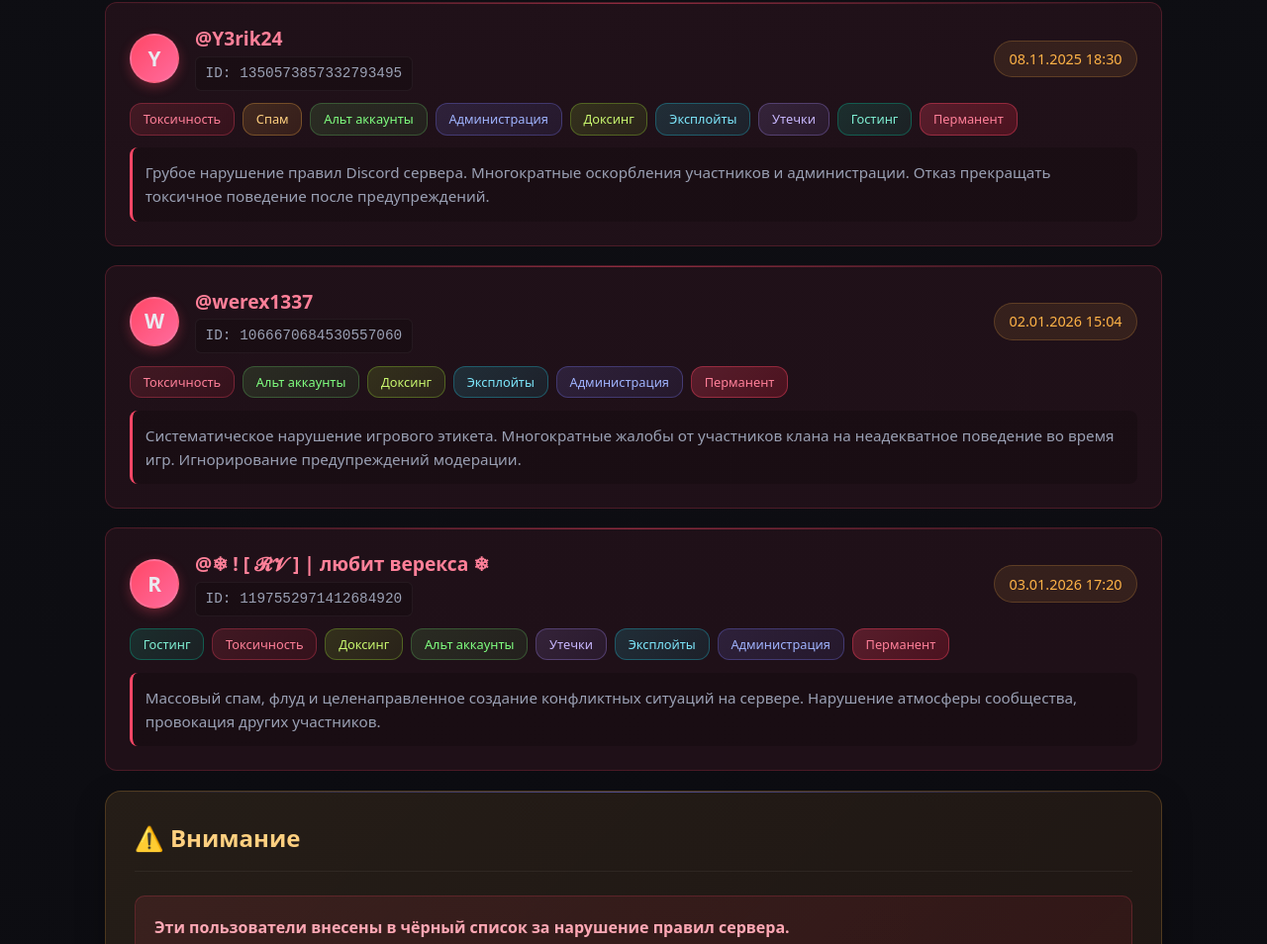
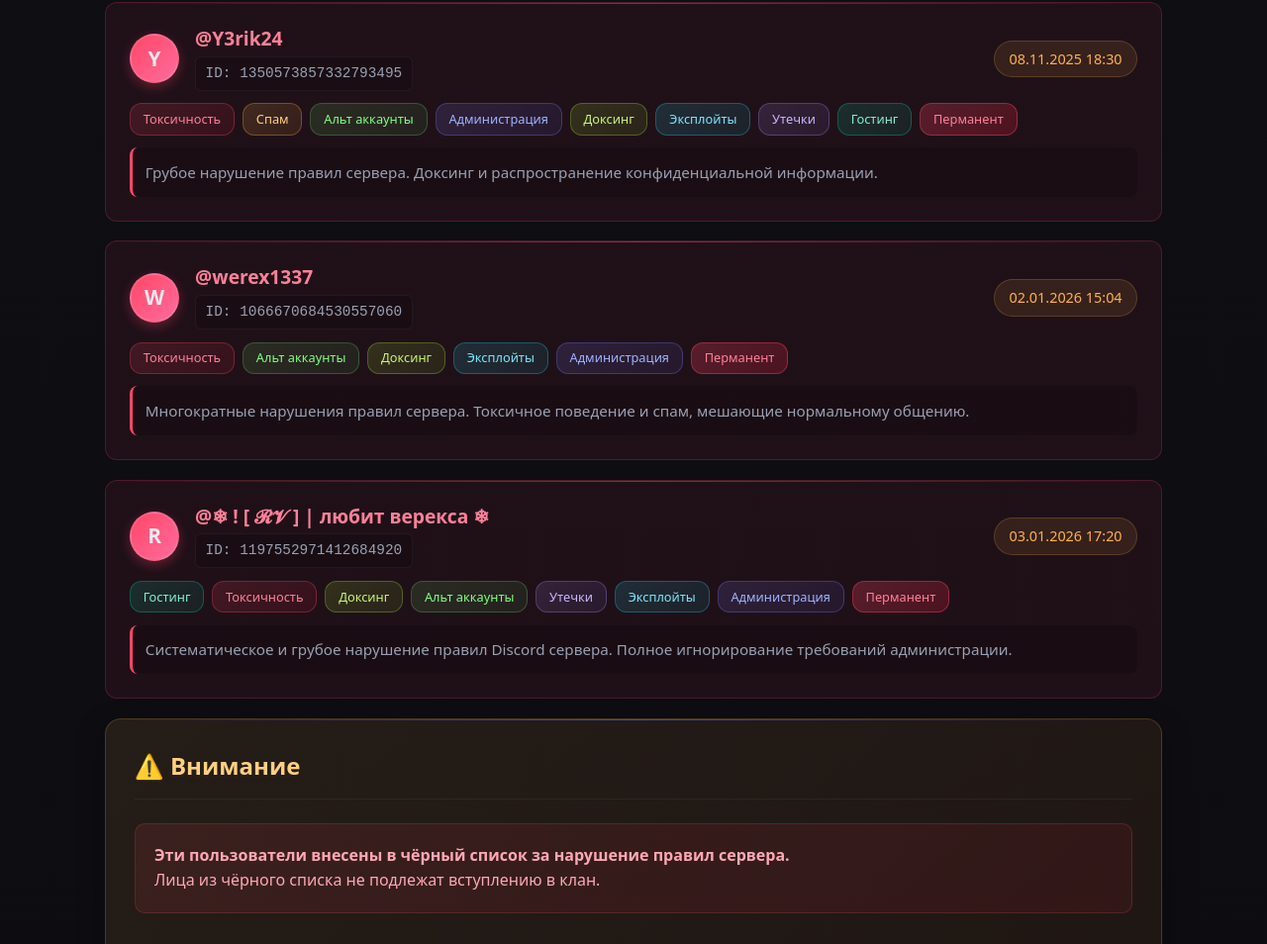
Before and after one commit to nazzy3320/Requiem, a plain HTML site: page blacklist.html in a window 1280 px wide. Shown: the part 970-1924 px from the top of the page at 99% size. Drawn offline with Linux system fonts and the light colour scheme.

Commit message:
Update blacklist.html

```diff
--- a/blacklist.html
+++ b/blacklist.html
@@ -912,7 +912,7 @@
         </div>
 
         <div class="ban-reason">
-          Грубое нарушение правил Discord сервера. Многократные оскорбления участников и администрации. Отказ прекращать токсичное поведение после предупреждений.
+          Грубое нарушение правил сервера. Доксинг и распространение конфиденциальной информации.
         </div>
       </div>
 
@@ -937,7 +937,7 @@
         </div>
 
         <div class="ban-reason">
-          Систематическое нарушение игрового этикета. Многократные жалобы от участников клана на неадекватное поведение во время игр. Игнорирование предупреждений модерации.
+          Многократные нарушения правил сервера. Токсичное поведение и спам, мешающие нормальному общению.
         </div>
       </div>
 
@@ -964,7 +964,7 @@
         </div>
 
         <div class="ban-reason">
-          Массовый спам, флуд и целенаправленное создание конфликтных ситуаций на сервере. Нарушение атмосферы сообщества, провокация других участников.
+          Систематическое и грубое нарушение правил Discord сервера. Полное игнорирование требований администрации.
         </div>
       </div>
     <!-- Важное предупреждение -->
```
